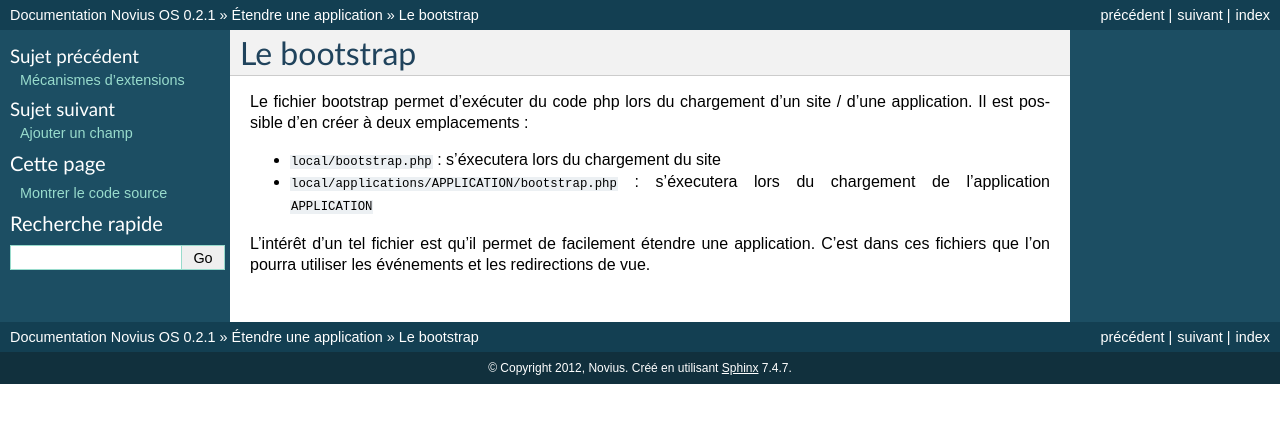
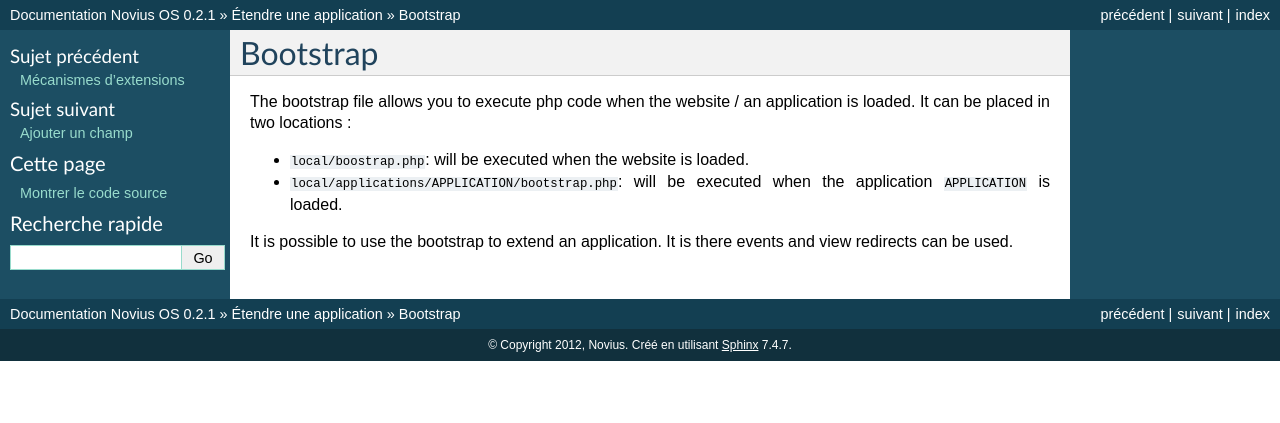
Before and after one commit to vrcAlbert/documentation-api, a Sphinx documentation site: the page built from source/app_extend/bootstrap.rst, in a window 1280 px wide. Shown: the top 423 px of the page. Built offline with Sphinx 7.4.7, drawn with Linux system fonts in a browser that asks for light colours.

Commit message:
some type improvements

```diff
--- a/source/app_extend/bootstrap.rst
+++ b/source/app_extend/bootstrap.rst
@@ -1,11 +1,11 @@
-Le bootstrap
-############
+Bootstrap
+#########
 
-Le fichier bootstrap permet d'exécuter du code php lors du chargement d'un site / d'une application.
-Il est possible d'en créer à deux emplacements :
+The bootstrap file allows you to execute php code when the website / an application is loaded.
+It can be placed in two locations :
 
-* ``local/bootstrap.php`` : s'éxecutera  lors du chargement du site
-* ``local/applications/APPLICATION/bootstrap.php`` : s'éxecutera lors du chargement de l'application ``APPLICATION``
+* ``local/boostrap.php``: will be executed when the website is loaded.
+* ``local/applications/APPLICATION/bootstrap.php``: will be executed when the application ``APPLICATION`` is loaded.
 
-L'intérêt d'un tel fichier est qu'il permet de facilement étendre une application. C'est dans ces fichiers que l'on
-pourra utiliser les :ref:`événements <api:php/events>` et les :ref:`redirections de vue <api:php/classes/view>`.
+It is possible to use the bootstrap to extend an application. It is there :ref:`events <api:php/events>` and
+:ref:`view redirects <api:php/classes/view>` can be used.
```
